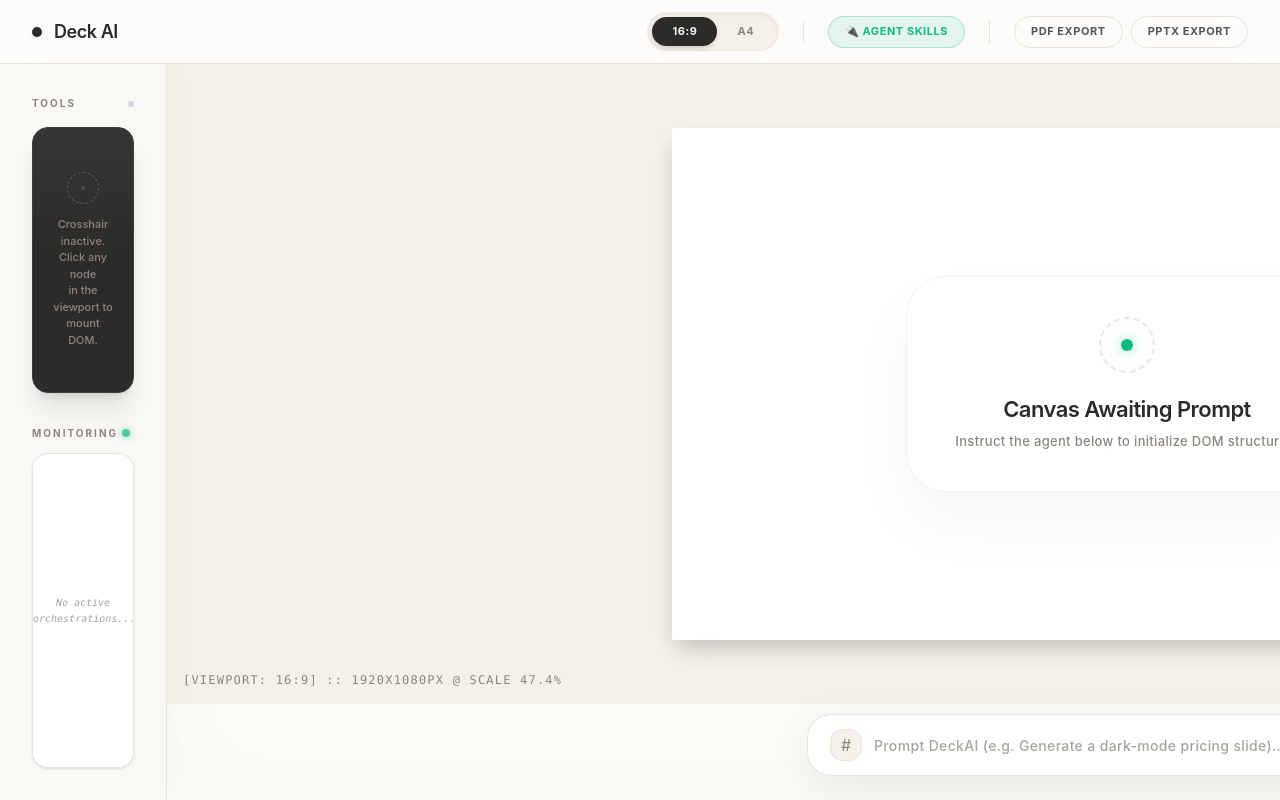
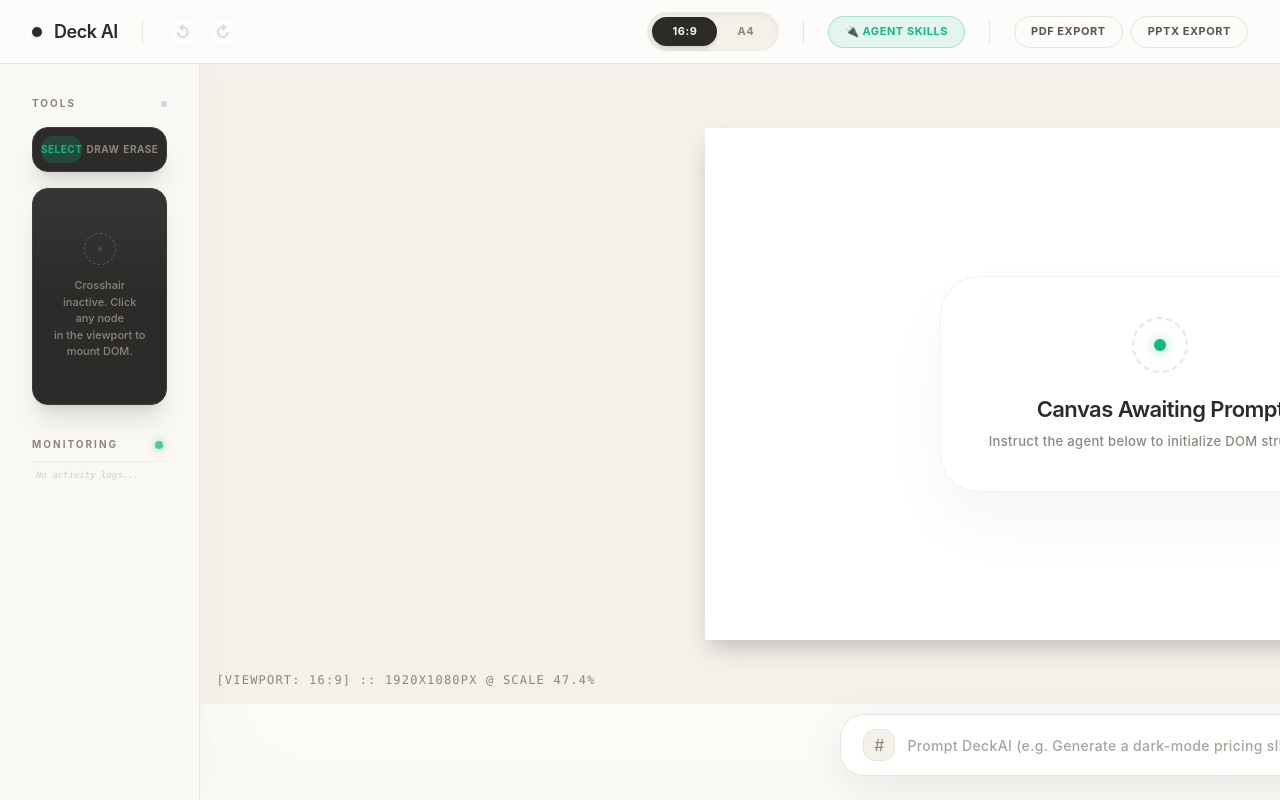
Before and after one commit to Zacxxx/DeckAI, a React (Vite) app in the folder frontend/: page / in a window 1280 px wide. Built offline with nearby package versions, Linux system fonts and the light colour scheme.

Commit message:
feat(ui): implement active tooltip matrices, canvas history state syncing, and space-efficient terminal modules

```diff
--- a/frontend/src/App.tsx
+++ b/frontend/src/App.tsx
@@ -4,6 +4,11 @@
 export default function App() {
   const [format, setFormat] = useState<'16:9' | 'A4'>('16:9');
   const [selectedNode, setSelectedNode] = useState<{ html: string, tag: string } | null>(null);
+  const [activeTool, setActiveTool] = useState<'Select' | 'Draw' | 'Erase'>('Select');
+
+  // History Stack
+  const [history, setHistory] = useState<string[]>([]);
+  const [future, setFuture] = useState<string[]>([]);
 
   // App States
   const [isSteering, setIsSteering] = useState(false);
@@ -79,6 +84,18 @@
             setAgentLogs(prev => [...prev, `[System]: Compile successful. Code ${data.exitCode}`]);
             eventSource.close();
             setIsGenerating(false);
+            // On complete, store current buffer cleanly into history (simulated fetch of new DB state)
+            // Note: Since agent generation happens out-of-band via Rust, we patch a simulated result locally to trigger UI updates
+            const mockGenerated = html + `<div style="padding:20px; border:1px solid #ccc; background:#fff; margin-top:20px;">[Generated via Prompt] ${prompt}</div>`;
+            setHistory(prev => [...prev, html]);
+            setFuture([]);
+            setHtml(mockGenerated);
+            // Sync with backend natively
+            fetch('http://localhost:8080/api/mcp/execute', {
+              method: 'POST',
+              headers: { 'Content-Type': 'application/json' },
+              body: JSON.stringify({ tool: 'apply_dom_patch', args: { slideId: 'draft', patchData: mockGenerated } })
+            });
           }
         } catch (err) {
           setAgentLogs(prev => [...prev, `[Raw Stream]: ${e.data}`]);
@@ -151,9 +168,47 @@
 
       {/* 🚀 Header: Classy Beige Minimalist */}
       <header className="h-16 border-b border-[#e8e4d9] flex items-center justify-between px-8 bg-white/50 backdrop-blur-xl z-20">
-        <div className="flex items-center gap-3 group cursor-pointer">
-          <div className="w-2.5 h-2.5 rounded-full bg-[#2c2b29] group-hover:bg-[#10b981] transition-colors duration-500 shadow-sm" />
-          <h1 className="font-semibold tracking-tight text-lg text-[#2c2b29]">Deck AI</h1>
+        <div className="flex items-center gap-6">
+          <div className="flex items-center gap-3 group cursor-pointer">
+            <div className="w-2.5 h-2.5 rounded-full bg-[#2c2b29] group-hover:bg-[#10b981] transition-colors duration-500 shadow-sm" />
+            <h1 className="font-semibold tracking-tight text-lg text-[#2c2b29]">Deck AI</h1>
+          </div>
+
+          <div className="h-6 w-px bg-[#e8e4d9]" />
+
+          {/* Undo / Redo Actions */}
+          <div className="flex items-center gap-2">
+            <button
+              onClick={() => {
+                if (history.length === 0) return;
+                const previous = history[history.length - 1];
+                setFuture(prev => [html, ...prev]);
+                setHistory(prev => prev.slice(0, -1));
+                setHtml(previous);
+                fetch('http://localhost:8080/api/mcp/execute', { method: 'POST', headers: { 'Content-Type': 'application/json' }, body: JSON.stringify({ tool: 'apply_dom_patch', args: { slideId: 'draft', patchData: previous } }) });
+              }}
+              disabled={history.length === 0}
+              className="w-8 h-8 rounded-full flex items-center justify-center border border-[#e8e4d9] text-[#8b867c] hover:text-[#2c2b29] hover:bg-[#f4f1ea] disabled:opacity-30 transition-all font-bold"
+              title="Undo"
+            >
+              &#x21BA;
+            </button>
+            <button
+              onClick={() => {
+                if (future.length === 0) return;
+                const next = future[0];
+                setHistory(prev => [...prev, html]);
+                setFuture(prev => prev.slice(1));
+                setHtml(next);
+                fetch('http://localhost:8080/api/mcp/execute', { method: 'POST', headers: { 'Content-Type': 'application/json' }, body: JSON.stringify({ tool: 'apply_dom_patch', args: { slideId: 'draft', patchData: next } }) });
+              }}
+              disabled={future.length === 0}
+              className="w-8 h-8 rounded-full flex items-center justify-center border border-[#e8e4d9] text-[#8b867c] hover:text-[#2c2b29] hover:bg-[#f4f1ea] disabled:opacity-30 transition-all font-bold"
+              title="Redo"
+            >
+              &#x21BB;
+            </button>
+          </div>
         </div>
 
         <div className="flex items-center gap-6">
@@ -222,12 +277,19 @@
         <aside className="w-[360px] border-r border-[#e8e4d9] bg-[#faf8f5] flex flex-col relative z-10 shadow-[8px_0_32px_rgba(0,0,0,0.02)]">
 
           <div className="p-8 flex-1 flex flex-col gap-8 overflow-y-auto">
-            {/* Active Node Targetting */}
+            {/* Active Node Targetting & Tool Palette */}
             <div>
               <h2 className="text-[10px] font-bold text-[#8b867c] tracking-[0.2em] uppercase mb-4 flex items-center justify-between">
                 Tools
-                <span className={`w-1.5 h-1.5 rounded-full ${selectedNode ? 'bg-[#10b981]' : 'bg-[#d1d5db]'}`} />
+                <span className={`w-1.5 h-1.5 rounded-full ${selectedNode ? 'bg-[#10b981]' : (activeTool !== 'Select' ? 'bg-[#f59e0b]' : 'bg-[#d1d5db]')}`} />
               </h2>
+
+              <div className="bg-[#2c2b29] p-2 rounded-2xl shadow-xl border border-[#3e3d3b] mb-4 flex justify-between gap-1">
+                <button onClick={() => setActiveTool('Select')} className={`flex-1 py-1.5 rounded-xl text-[10px] font-bold uppercase tracking-wider transition-all ${activeTool === 'Select' ? 'bg-[#10b981]/20 text-[#10b981]' : 'text-[#8b867c] hover:bg-[#3e3d3b] hover:text-[#e8e4d9]'}`}>Select</button>
+                <button onClick={() => setActiveTool('Draw')} className={`flex-1 py-1.5 rounded-xl text-[10px] font-bold uppercase tracking-wider transition-all ${activeTool === 'Draw' ? 'bg-[#f59e0b]/20 text-[#f59e0b]' : 'text-[#8b867c] hover:bg-[#3e3d3b] hover:text-[#e8e4d9]'}`}>Draw</button>
+                <button onClick={() => setActiveTool('Erase')} className={`flex-1 py-1.5 rounded-xl text-[10px] font-bold uppercase tracking-wider transition-all ${activeTool === 'Erase' ? 'bg-[#ef4444]/20 text-[#ef4444]' : 'text-[#8b867c] hover:bg-[#3e3d3b] hover:text-[#e8e4d9]'}`}>Erase</button>
+              </div>
+
               <div className="bg-[#2c2b29] p-5 rounded-2xl shadow-xl border border-[#3e3d3b] flex flex-col gap-3 group relative overflow-hidden">
                 <div className="absolute top-0 left-0 w-full h-1/2 bg-gradient-to-b from-white/5 to-transparent pointer-events-none" />
 
@@ -262,9 +324,9 @@
               </div>
             </div>
 
-            {/* Agent Telemetry / SSE Log Stream */}
-            <div className="flex-1 flex flex-col min-h-0">
-              <h2 className="text-[10px] font-bold text-[#8b867c] tracking-[0.2em] uppercase mb-3 flex items-center justify-between">
+            {/* Agent Telemetry / SSE Log Stream (Minimized & Condensed) */}
+            <div className="h-40 shrink-0 flex flex-col">
+              <h2 className="text-[10px] font-bold text-[#8b867c] tracking-[0.2em] uppercase mb-2 flex items-center justify-between">
                 Monitoring
                 <div className="relative group cursor-help flex items-center justify-center w-4 h-4">
                   <span className="w-2 h-2 rounded-full bg-[#10b981] shadow-[0_0_8px_rgba(16,185,129,0.8)] animate-pulse" />
@@ -273,12 +335,12 @@
                   </div>
                 </div>
               </h2>
-              <div className="flex-1 bg-white border border-[#e8e4d9] rounded-2xl shadow-sm p-4 overflow-y-auto font-mono text-[10px] text-[#555] leading-relaxed relative scroll-smooth">
+              <div className="flex-1 bg-transparent border-t border-[#e8e4d9]/50 pt-2 overflow-y-auto font-mono text-[9px] text-[#8b867c] leading-tight scroll-smooth px-1">
                 {agentLogs.length === 0 ? (
-                  <p className="text-[#a8a49c] italic absolute top-1/2 left-1/2 -translate-x-1/2 -translate-y-1/2 w-full text-center">No active orchestrations...</p>
+                  <p className="text-[#a8a49c]/50 italic">No activity logs...</p>
                 ) : (
                   agentLogs.map((log, i) => (
-                    <div key={i} className={`mb-1.5 ${log.includes('[System]') ? 'text-amber-600 font-semibold' : log.includes('Error') || log.includes('Warning') ? 'text-red-500 font-bold' : 'text-[#555]'}`}>
+                    <div key={i} className={`mb-1 truncate ${log.includes('[System]') ? 'text-amber-600 font-semibold' : log.includes('Error') || log.includes('Warning') ? 'text-red-500' : 'text-[#8b867c]'}`}>
                       {log}
                     </div>
                   ))
```
